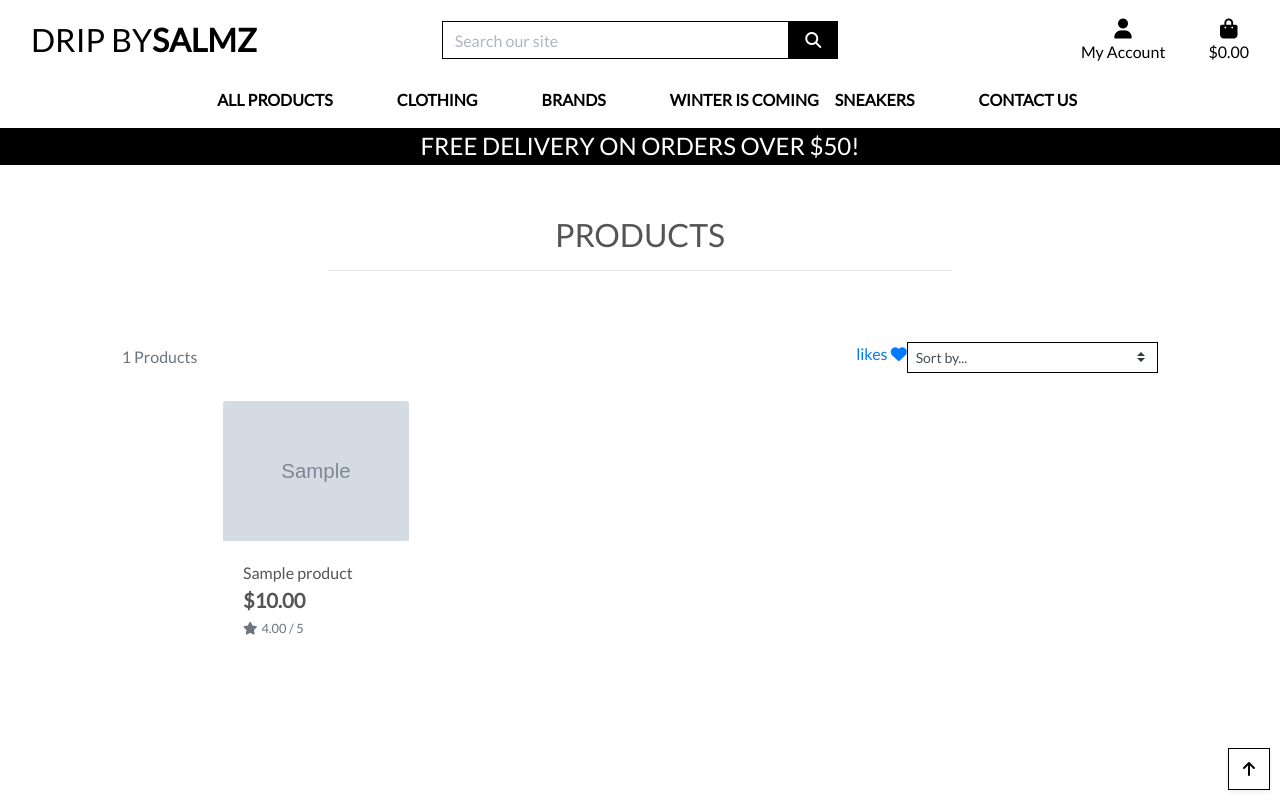
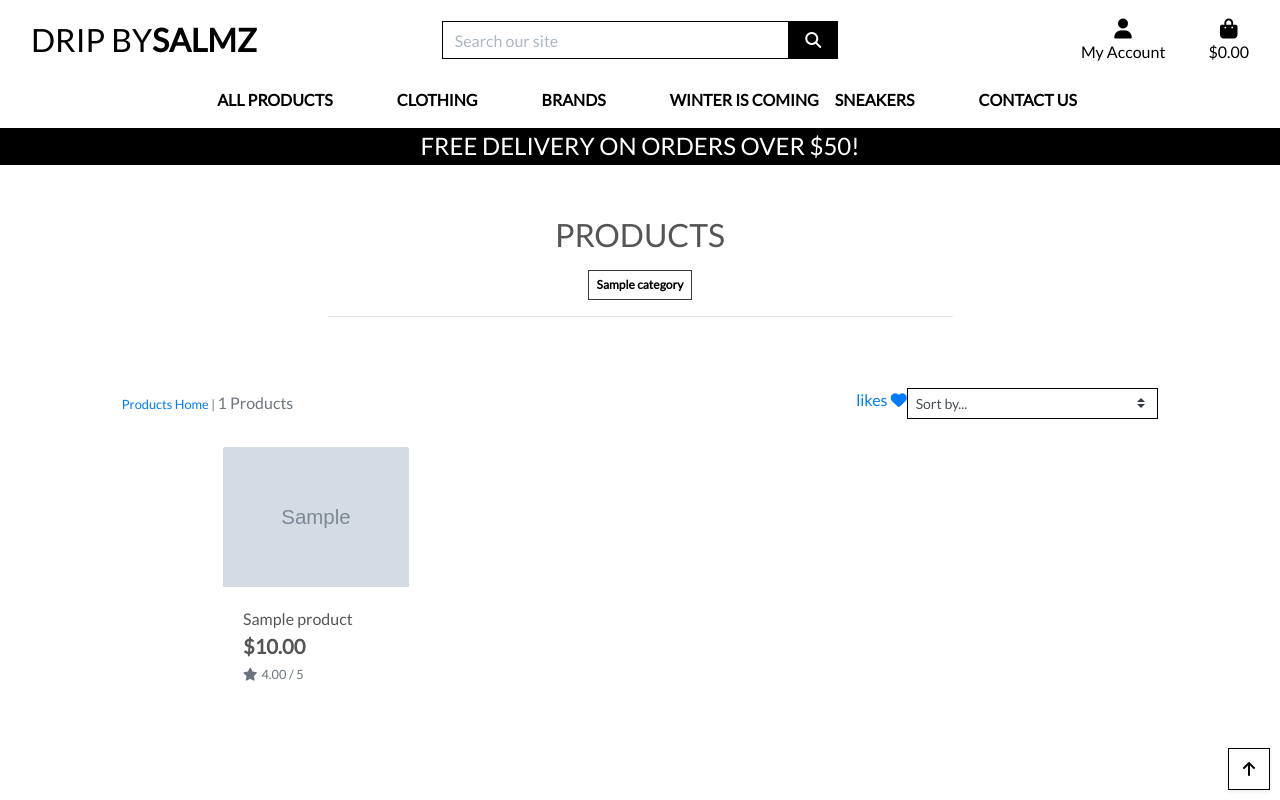
Before and after one commit to salms358/Drip-By-Salmz, a Django app: page /products/ in a window 1280 px wide. Run offline with Django 3.2, Linux system fonts and the light colour scheme; tables that the repository leaves empty hold one stand-in row (values such as "Sample post"); grey boxes marked "Sample" are stand-in pictures; parts of the project's set-up code (start-up, migrations or seed data) failed here and were passed over; some libraries are stand-ins or nearby versions.

Commit message:
category error 500 sorted products no longer double due to many to many field

```diff
--- a/drip_salmz/settings.py
+++ b/drip_salmz/settings.py
@@ -24,7 +24,7 @@ BASE_DIR = os.path.dirname(os.path.dirname(os.path.abspath(__file__)))
 # SECURITY WARNING: keep the secret key used in production secret!
 SECRET_KEY = os.environ.get('SECRET_KEY', '')
 
-DEBUG = False
+DEBUG = True
 
 
 # SECURITY WARNING: don't run with debug turned on in production!
--- a/products/templates/products/products.html
+++ b/products/templates/products/products.html
@@ -41,8 +41,8 @@
                                 <option value="rating_desc" {% if current_sorting == 'rating_desc' %}selected{% endif %}>Rating (high to low)</option>
                                 <option value="name_asc" {% if current_sorting == 'name_asc' %}selected{% endif %}>Name (A-Z)</option>
                                 <option value="name_desc" {% if current_sorting == 'name_desc' %}selected{% endif %}>Name (Z-A)</option>
-                                <option value="category_asc" {% if current_sorting == 'category_asc' %}selected{% endif %}>Category (A-Z)</option>
-                                <option value="category_desc" {% if current_sorting == 'category_desc' %}selected{% endif %}>Category (Z-A)</option>
+                                <option value="categories_asc" {% if current_sorting == 'categories_asc' %}selected{% endif %}>Category (A-Z)</option>
+                                <option value="categories_desc" {% if current_sorting == 'categories_desc' %}selected{% endif %}>Category (Z-A)</option>
                             </select>
                         </div>
                     </div>
--- a/products/views.py
+++ b/products/views.py
@@ -10,14 +10,23 @@ from comments.models import Comment
 # Create your views here.
 
 
+from django.shortcuts import render, redirect
+from django.urls import reverse
+from django.contrib import messages
+from django.db.models.functions import Lower
+from django.db.models import Q
+from .models import Product, Category
+
 def all_products(request):
     """ A view to show all products, including sorting and search queries """
 
     products = Product.objects.all()
     query = None
-    categories = None
     sort = None
     direction = None
+
+    # Retrieve all categories
+    categories = Category.objects.all()
 
     if request.GET:
         if 'sort' in request.GET:
@@ -35,9 +44,8 @@ def all_products(request):
             products = products.order_by(sortkey)
 
         if 'category' in request.GET:
-            categories = request.GET['category'].split(',')
-            products = products.filter(categories__name__in=categories)
-            categories = Category.objects.filter(name__in=categories)
+            selected_categories = request.GET.getlist('category')
+            products = products.filter(categories__name__in=selected_categories)
 
         if 'q' in request.GET:
             query = request.GET['q']
@@ -48,10 +56,18 @@ def all_products(request):
                        Q(description__icontains=query))
             products = products.filter(queries)
 
+    # Create a dictionary to store unique products based on primary key
+    unique_products_dict = {}
+    for product in products:
+        unique_products_dict[product.pk] = product
+
+    # Retrieve unique products from the dictionary
+    unique_products = list(unique_products_dict.values())
+
     current_sorting = f'{sort}_{direction}'
 
     context = {
-        'products': products,
+        'products': unique_products,
         'search_term': query,
         'current_categories': categories,
         'current_sorting': current_sorting,
```
